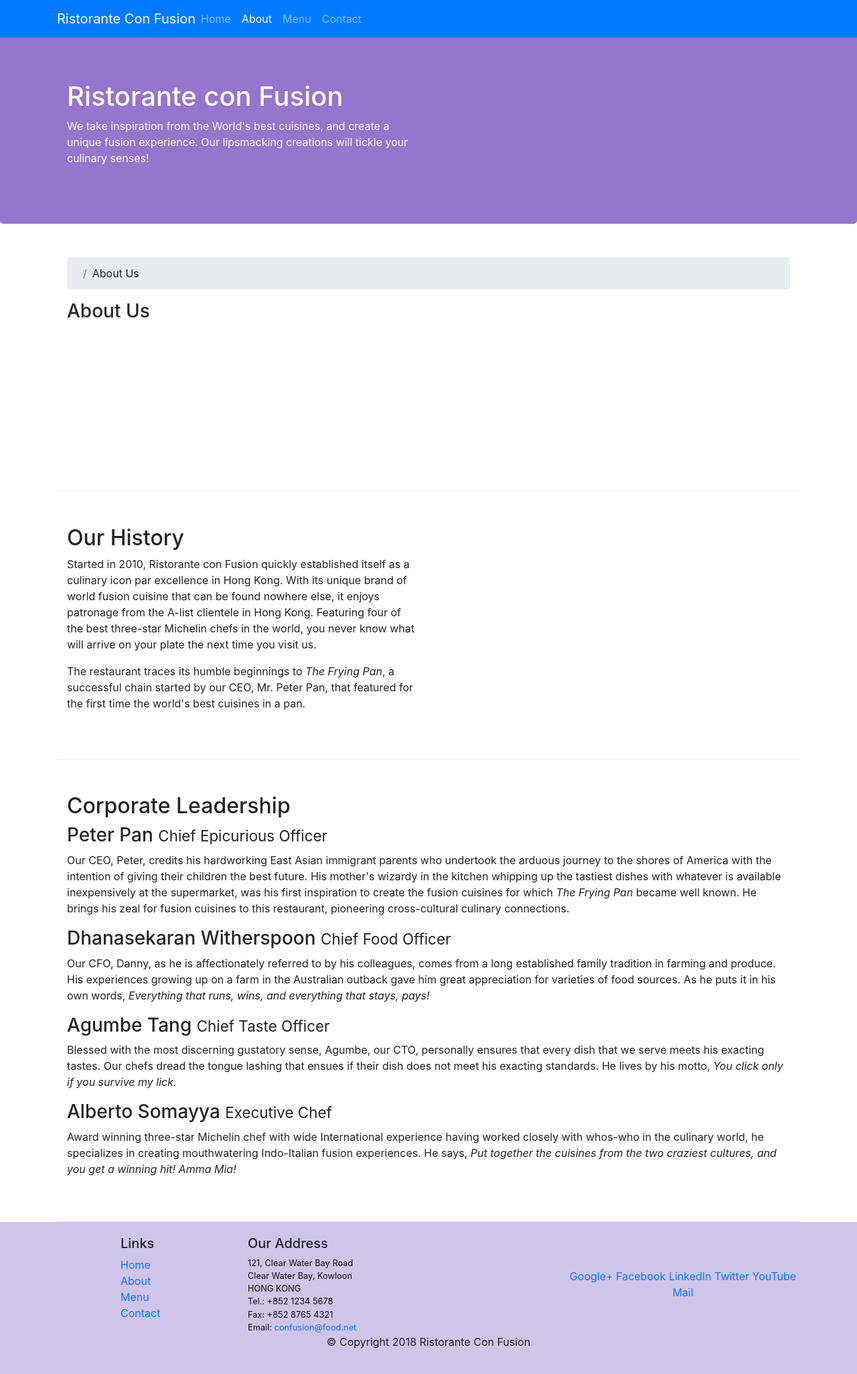
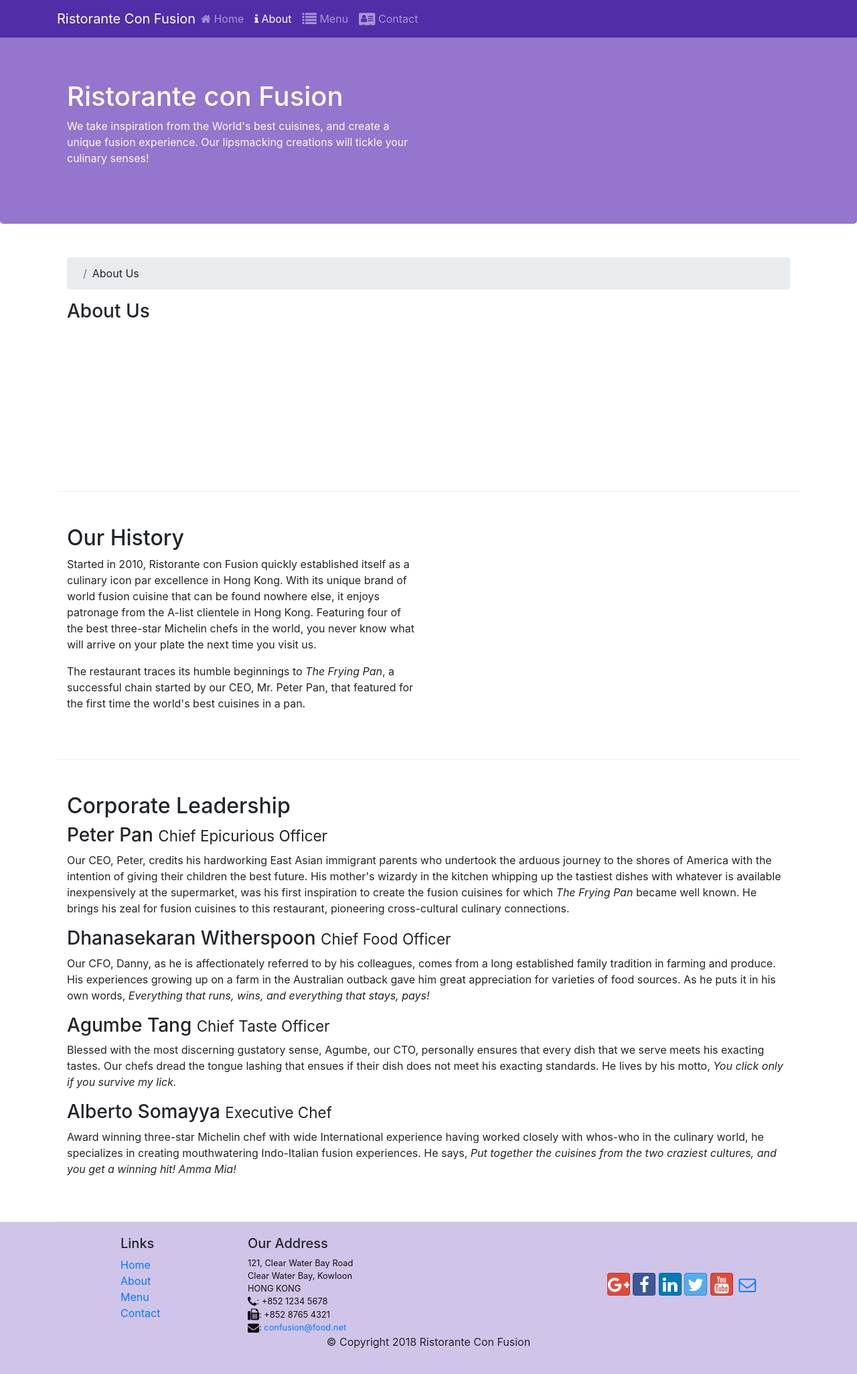
Before and after one commit to shoaibtahir97/bootstrap, a website: page aboutus.html in a window 1280 px wide. Shown: the whole page at 67% size. Drawn offline with nearby package versions, Linux system fonts and the light colour scheme.

Commit message:
icon-fonts

```diff
--- a/aboutus.html
+++ b/aboutus.html
@@ -9,24 +9,26 @@
 
     <!-- Bootstrap CSS -->
     <link rel="stylesheet" href="node_modules/bootstrap/dist/css/bootstrap.min.css">
+    <link rel="stylesheet" href="node_modules/font-awesome/css/font-awesome.min.css">
+    <link rel="stylesheet" href="node_modules/bootstrap-social/bootstrap-social.css">
     <link rel="stylesheet" href="style.css">
     <title>Ristorante Con Fusion: About Us</title>
-    <link rel="stylesheet" href="style.css">
+    <link rel="stylesheet" href="./style.css">
 </head>
 
 <body>
-    <nav class="navbar navbar-dark navbar-expand-sm bg-primary fixed-top">
+    <nav class="navbar navbar-dark navbar-expand-sm  fixed-top">
         <div class="container">
-            <button class="navbar-toggler type="button" data-toggle="collapse" data-target="#Navbar">
+            <button class="navbar-toggler type=" button" data-toggle="collapse" data-target="#Navbar">
                 <span class="navbar-toggler-icon"></span>
             </button>
             <a class="navbar-brand mr-auto" href="./index.html">Ristorante Con Fusion</a>
             <div class="collapse navbar-collapse" id="Navbar">
                 <ul class="navbar-nav mr-auto">
-                <li class="nav-item "><a class="nav-link" href="./index.html">Home</a></li>
-                <li class="nav-item active"><a class="nav-link" href="./aboutus.html">About</a></li>
-                <li class="nav-item"><a class="nav-link" href="#">Menu</a></li>
-                <li class="nav-item"><a class="nav-link" href="#">Contact</a></li>
+                    <li class="nav-item "><a class="nav-link" href="./index.html"><span class="fa fa-home"></span> Home</a></li>
+                    <li class="nav-item active"><a class="nav-link" href="./aboutus.html"> <span class="fa fa-info"></span> About</a></li>
+                    <li class="nav-item"><a class="nav-link" href="#"><span class="fa fa-list fa-lg"></span> Menu</a></li>
+                    <li class="nav-item"><a class="nav-link" href="#"><span class="fa fa-address-card fa-lg"></span> Contact</a></li>
 
                 </ul>
             </div>
@@ -38,7 +40,8 @@
             <div class="row row-header">
                 <div class="col-12 col-sm-6">
                     <h1>Ristorante con Fusion</h1>
-                    <p>We take inspiration from the World's best cuisines, and create a unique fusion experience. Our lipsmacking creations will tickle your culinary senses!</p>
+                    <p>We take inspiration from the World's best cuisines, and create a unique fusion experience. Our
+                        lipsmacking creations will tickle your culinary senses!</p>
                 </div>
                 <div class="col-12 col-sm">
                 </div>
@@ -48,7 +51,7 @@
 
     <div class="container">
         <div class="row row-content">
-            <div class= "col-12 ">
+            <div class="col-12 ">
                 <ol class="col-12 breadcrumb">
                     <li class="breadcrumb-item"><a href="./index.html"></a></li>
                     <li class="breadcrumb-item">About Us</li>
@@ -59,8 +62,13 @@
         <div class="row row-content">
             <div class="col-12 col-sm-6">
                 <h2>Our History</h2>
-                <p>Started in 2010, Ristorante con Fusion quickly established itself as a culinary icon par excellence in Hong Kong. With its unique brand of world fusion cuisine that can be found nowhere else, it enjoys patronage from the A-list clientele in Hong Kong.  Featuring four of the best three-star Michelin chefs in the world, you never know what will arrive on your plate the next time you visit us.</p>
-                <p>The restaurant traces its humble beginnings to <em>The Frying Pan</em>, a successful chain started by our CEO, Mr. Peter Pan, that featured for the first time the world's best cuisines in a pan.</p>
+                <p>Started in 2010, Ristorante con Fusion quickly established itself as a culinary icon par excellence
+                    in Hong Kong. With its unique brand of world fusion cuisine that can be found nowhere else, it
+                    enjoys patronage from the A-list clientele in Hong Kong. Featuring four of the best three-star
+                    Michelin chefs in the world, you never know what will arrive on your plate the next time you visit
+                    us.</p>
+                <p>The restaurant traces its humble beginnings to <em>The Frying Pan</em>, a successful chain started by
+                    our CEO, Mr. Peter Pan, that featured for the first time the world's best cuisines in a pan.</p>
             </div>
             <div>
             </div>
@@ -69,13 +77,27 @@
             <div class="col-12">
                 <h2>Corporate Leadership</h2>
                 <h3>Peter Pan <small>Chief Epicurious Officer</small></h3>
-                <p class="d-none d-sm-block">Our CEO, Peter, credits his hardworking East Asian immigrant parents who undertook the arduous journey to the shores of America with the intention of giving their children the best future. His mother's wizardy in the kitchen whipping up the tastiest dishes with whatever is available inexpensively at the supermarket, was his first inspiration to create the fusion cuisines for which <em>The Frying Pan</em> became well known. He brings his zeal for fusion cuisines to this restaurant, pioneering cross-cultural culinary connections.</p>
+                <p class="d-none d-sm-block">Our CEO, Peter, credits his hardworking East Asian immigrant parents who
+                    undertook the arduous journey to the shores of America with the intention of giving their children
+                    the best future. His mother's wizardy in the kitchen whipping up the tastiest dishes with whatever
+                    is available inexpensively at the supermarket, was his first inspiration to create the fusion
+                    cuisines for which <em>The Frying Pan</em> became well known. He brings his zeal for fusion cuisines
+                    to this restaurant, pioneering cross-cultural culinary connections.</p>
                 <h3>Dhanasekaran Witherspoon <small>Chief Food Officer</small></h3>
-                <p class="d-none d-sm-block">Our CFO, Danny, as he is affectionately referred to by his colleagues, comes from a long established family tradition in farming and produce. His experiences growing up on a farm in the Australian outback gave him great appreciation for varieties of food sources. As he puts it in his own words, <em>Everything that runs, wins, and everything that stays, pays!</em></p>
+                <p class="d-none d-sm-block">Our CFO, Danny, as he is affectionately referred to by his colleagues,
+                    comes from a long established family tradition in farming and produce. His experiences growing up on
+                    a farm in the Australian outback gave him great appreciation for varieties of food sources. As he
+                    puts it in his own words, <em>Everything that runs, wins, and everything that stays, pays!</em></p>
                 <h3>Agumbe Tang <small>Chief Taste Officer</small></h3>
-                <p class="d-none d-sm-block">Blessed with the most discerning gustatory sense, Agumbe, our CTO, personally ensures that every dish that we serve meets his exacting tastes. Our chefs dread the tongue lashing that ensues if their dish does not meet his exacting standards. He lives by his motto, <em>You click only if you survive my lick.</em></p>
+                <p class="d-none d-sm-block">Blessed with the most discerning gustatory sense, Agumbe, our CTO,
+                    personally ensures that every dish that we serve meets his exacting tastes. Our chefs dread the
+                    tongue lashing that ensues if their dish does not meet his exacting standards. He lives by his
+                    motto, <em>You click only if you survive my lick.</em></p>
                 <h3>Alberto Somayya <small>Executive Chef</small></h3>
-                <p class="d-none d-sm-block">Award winning three-star Michelin chef with wide International experience having worked closely with whos-who in the culinary world, he specializes in creating mouthwatering Indo-Italian fusion experiences. He says, <em>Put together the cuisines from the two craziest cultures, and you get a winning hit! Amma Mia!</em></p>
+                <p class="d-none d-sm-block">Award winning three-star Michelin chef with wide International experience
+                    having worked closely with whos-who in the culinary world, he specializes in creating mouthwatering
+                    Indo-Italian fusion experiences. He says, <em>Put together the cuisines from the two craziest
+                        cultures, and you get a winning hit! Amma Mia!</em></p>
             </div>
         </div>
 
@@ -99,19 +121,19 @@
                         121, Clear Water Bay Road<br>
                         Clear Water Bay, Kowloon<br>
                         HONG KONG<br>
-		              Tel.: +852 1234 5678<br>
-		              Fax: +852 8765 4321<br>
-		              Email: <a href="mailto:confusion@food.net">confusion@food.net</a>
+                        <i class="fa fa-phone fa-lg"></i>: +852 1234 5678<br>
+                        <i class="fa fa-fax fa-lg"></i>: +852 8765 4321<br>
+                        <i class="fa fa-envelope fa-lg"></i>: <a href="mailto:confusion@food.net">confusion@food.net</a>
                     </address>
                 </div>
                 <div class="col-12 col-sm-4 align-self-center">
                     <div class="text-center">
-                        <a href="http://google.com/+">Google+</a>
-                        <a href="http://www.facebook.com/profile.php?id=">Facebook</a>
-                        <a href="http://www.linkedin.com/in/">LinkedIn</a>
-                        <a href="http://twitter.com/">Twitter</a>
-                        <a href="http://youtube.com/">YouTube</a>
-                        <a href="mailto:">Mail</a>
+                        <a class="btn btn-social-icon btn-google" href="http://google.com/+"><i class="fa fa-google-plus fa-lg"></i></a>
+                        <a class="btn btn-social-icon btn-facebook" href="http://www.facebook.com/profile.php?id="><i class="fa fa-facebook fa-lg"></i></a>
+                        <a class="btn btn-social-icon btn-linkedin" href="http://www.linkedin.com/in/"><i class="fa fa-linkedin fa-lg"></i></a>
+                        <a class="btn btn-social-icon btn-twitter" href="http://twitter.com/"><i class="fa fa-twitter fa-lg"></i></a>
+                        <a class="btn btn-social-icon btn-google" href="http://youtube.com/"><i class="fa fa-youtube fa-lg"></i></a>
+                        <a class="btn btn-social-icon " href="mailto:"><i class="fa fa-envelope-o fa-lg"></i></a>
                     </div>
                 </div>
             </div>
--- a/package.json
+++ b/package.json
@@ -15,6 +15,8 @@
   },
   "dependencies": {
     "bootstrap": "^4.0.0",
+    "bootstrap-social": "^5.1.1",
+    "font-awesome": "^4.7.0",
     "jquery": "^3.3.1",
     "popper.js": "^1.12.9"
   }
```
Also changed, not shown: index.html (+17 -15 lines), 1 other file. Lines whose indentation alone changed are shown as unchanged.
